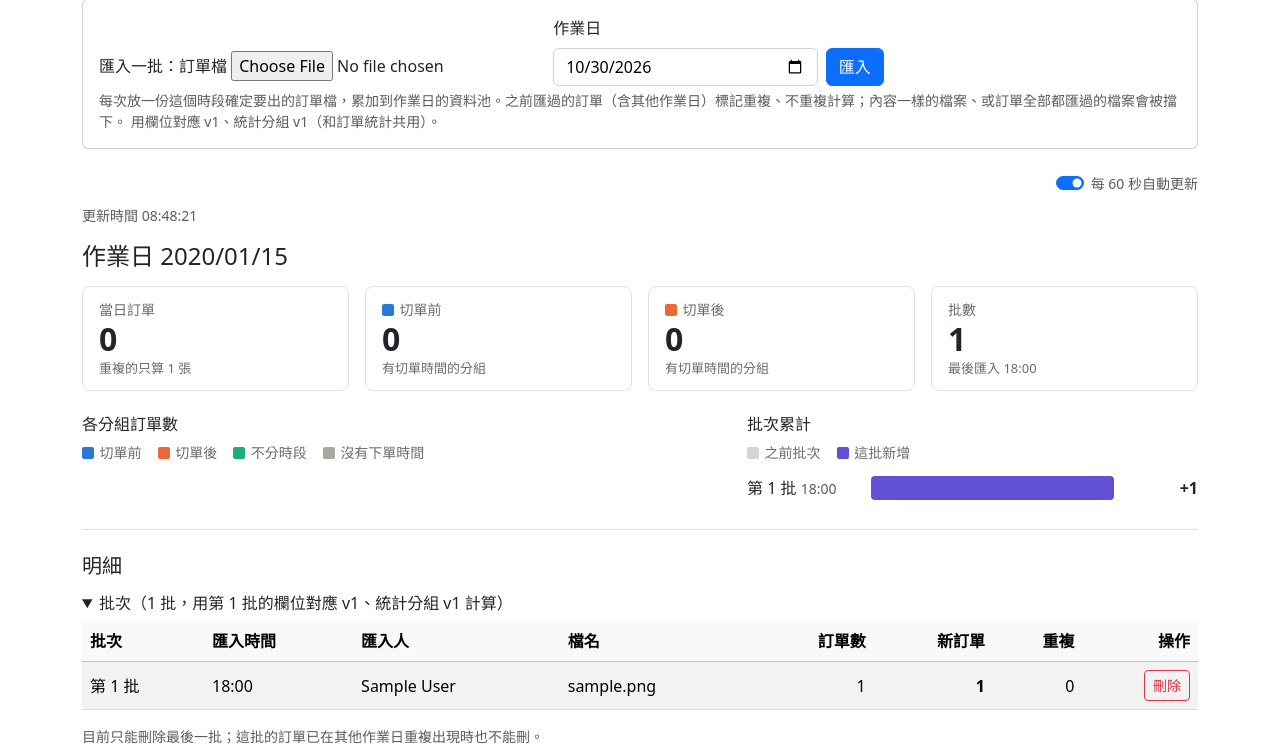
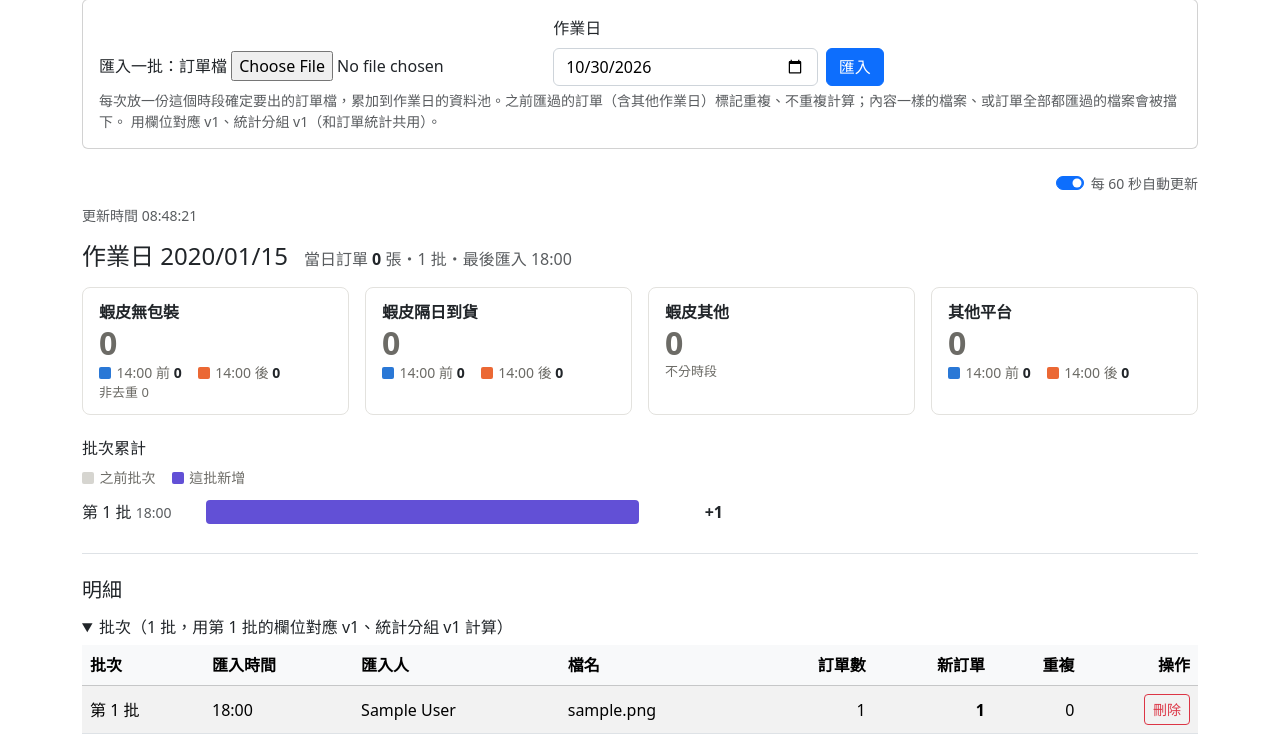
Before and after one commit to shenchien0507/warehouse_system, a Django app: page /daily/ in a window 1280 px wide. Shown: the part 139-884 px from the top of the page. Run offline with Django 5.2, Linux system fonts and the light colour scheme; a user stored in the database is signed in; data comes from the database, SQL or seed files in the repository; tables that the repository leaves empty hold one stand-in row (values such as "Sample post").

Commit message:
當日統計 dashboard：主要數字卡改成每個分組一張（總數、切單前／後、非去重）
- 取代原本的總覽數字卡和各分組長條圖；當日訂單、批數、最後匯入時間移到標題旁
- 沒有訂單的分組也顯示卡片（0），未分組有訂單時另外列一張

Co-Authored-By: Claude Opus 5.5 <noreply@anthropic.com>
Claude-Session: https://claude.ai/code/session_0174etqGEQgQqJsD3YrYsN5E

```diff
--- a/apps/daily/static/daily/dashboard.css
+++ b/apps/daily/static/daily/dashboard.css
@@ -9,9 +9,14 @@
   --text-muted: #6c6b66;
 }
 .daily-board .stat-tile { border: 1px solid #e3e2de; border-radius: .5rem; padding: .75rem 1rem; height: 100%; background: #fff; }
-.daily-board .stat-label { font-size: .875rem; color: var(--text-muted); }
 .daily-board .stat-value { font-size: 2rem; font-weight: 600; line-height: 1.2; font-variant-numeric: tabular-nums; }
 .daily-board .stat-sub { font-size: .8125rem; color: var(--text-muted); }
+.daily-board .stat-label { font-size: 1rem; font-weight: 600; color: inherit; }
+.daily-board .stat-split { display: flex; flex-wrap: wrap; gap: .25rem 1rem; font-size: .875rem; color: var(--text-muted); }
+.daily-board .stat-split strong { color: var(--bs-body-color); font-variant-numeric: tabular-nums; }
+.daily-board .stat-tile.is-empty .stat-value { color: var(--text-muted); }
+.daily-board .stat-tile.is-ungrouped { border-color: #f0c36d; background: #fffaf0; }
+.daily-board .bar-track.bar-thin { height: .5rem; }
 
 .daily-board .bar-row { display: grid; grid-template-columns: 7rem 1fr 4.5rem; align-items: center; gap: .75rem; padding: .3rem 0; }
 .daily-board .bar-name { overflow: hidden; text-overflow: ellipsis; white-space: nowrap; }
--- a/apps/daily/stats.py
+++ b/apps/daily/stats.py
@@ -4,7 +4,7 @@
 
 from dataclasses import dataclass
 
-from apps.orders.stats import LINE_VALUES, NO_TIME, UNGROUPED, summarize, version_groups
+from apps.orders.stats import LINE_VALUES, NO_TIME, summarize, version_groups
 
 from .models import DailyBatch, DailyLine
 
@@ -43,32 +43,31 @@ def duplicates(work_date):
     ]
 
 
-SEGMENTS = [("before", "切單前"), ("after", "切單後"), ("all_day", "不分時段"), ("no_time", "沒有下單時間")]
+@dataclass
+class GroupCard:
+    """dashboard 上一個分組的數字卡。"""
 
+    name: str
+    counts: dict  # 區段 key（before、after、all_day、no_time）→ 訂單數（去重）
+    total: int = 0
+    rows: int = 0  # 非去重（分組勾選「另外列出非去重」才顯示）
+    show_rows: bool = False
+    cutoff: str = ""  # 切單時間文字，例如 14:00；沒切時間空白
 
-@dataclass
-class GroupBar:
-    name: str
-    counts: dict  # 區段 key → 訂單數（去重）
-    total: int = 0
-
-    def segments(self, scale):
-        """[(key, 名稱, 數字, 寬度%)]，只列有數字的區段；scale 是最長那條的總數。"""
-        return [(key, label, self.counts[key], self.counts[key] * 100 / scale) for key, label in SEGMENTS if self.counts.get(key)]
+    @property
+    def split(self):
+        """[(key, 名稱, 數字, 寬度%)]：卡片上切單前／後的小長條，沒切時間的分組不畫。"""
+        if not self.cutoff or not self.total:
+            return []
+        parts = [("before", f"{self.cutoff} 前"), ("after", f"{self.cutoff} 後"), ("no_time", "沒有下單時間")]
+        return [(key, label, self.counts[key], self.counts[key] * 100 / self.total) for key, label in parts if self.counts.get(key)]
 
 
 @dataclass
 class Dashboard:
     total: int  # 當日訂單數（去重）
-    before: int
-    after: int
-    groups: list  # GroupBar，依分組順序，未分組最後
+    groups: list  # GroupCard，依分組順序（沒有訂單的分組也列），未分組有訂單才列在最後
     batches: list  # [(批次, 之前累計, 這批新的, 之前累計寬度%, 這批寬度%)]
-    max_group: int = 1
-
-    @property
-    def group_rows(self):
-        return [(bar, bar.segments(self.max_group)) for bar in self.groups]
 
 
 def segment_key(period):
@@ -80,27 +79,21 @@ def segment_key(period):
 
 
 def dashboard(batches, summary, stat_groups):
-    """當日累計的數字整理成 dashboard：上排數字、各分組長條（切單前／後）、批次累計。"""
-    bars = {}
+    """當日累計的數字整理成 dashboard：每個分組一張數字卡（切單前／後）、批次累計。"""
+    cards = {
+        g.name: GroupCard(g.name, {}, show_rows=g.show_rows, cutoff=g.cutoff.strftime("%H:%M") if g.cutoff else "")
+        for g in stat_groups
+    }
     for row in summary.groups:  # 主表：每張訂單只在一列，同分組各列相加就是分組總數
-        bar = bars.setdefault(row.name, GroupBar(row.name, {}))
+        card = cards.setdefault(row.name, GroupCard(row.name, {}))
         key = segment_key(row.period)
-        bar.counts[key] = bar.counts.get(key, 0) + row.count.distinct
-        bar.total += row.count.distinct
-    groups = list(bars.values())
-    order = {g.name: i for i, g in enumerate(stat_groups)}
-    groups.sort(key=lambda b: (b.name == UNGROUPED, order.get(b.name, len(order))))
+        card.counts[key] = card.counts.get(key, 0) + row.count.distinct
+        card.total += row.count.distinct
+        card.rows += row.count.rows
     total = sum(b.new_order_count for b in batches)
     rows, running = [], 0
     for batch in batches:
         scale = total or 1
         rows.append((batch, running, batch.new_order_count, running * 100 / scale, batch.new_order_count * 100 / scale))
         running += batch.new_order_count
-    return Dashboard(
-        total=summary.total,
-        before=sum(b.counts.get("before", 0) for b in groups),
-        after=sum(b.counts.get("after", 0) for b in groups),
-        groups=groups,
-        batches=rows,
-        max_group=max((b.total for b in groups), default=0) or 1,
-    )
+    return Dashboard(total=summary.total, groups=list(cards.values()), batches=rows)
--- a/apps/daily/templates/daily/_dashboard.html
+++ b/apps/daily/templates/daily/_dashboard.html
@@ -3,52 +3,38 @@
 {% if not batches %}
   <div class="alert alert-light border">還沒有匯入過，上面選檔案匯入第一批。</div>
 {% else %}
-  <h2 class="h4 mb-3">作業日 {{ work_date|date:"Y/m/d" }}</h2>
+  <div class="d-flex flex-wrap align-items-baseline gap-3 mb-3">
+    <h2 class="h4 mb-0">作業日 {{ work_date|date:"Y/m/d" }}</h2>
+    <span class="text-muted">當日訂單 <strong class="text-body">{{ board.total }}</strong> 張・{{ batches|length }} 批・最後匯入 {{ latest.imported_at|date:"H:i" }}</span>
+  </div>
   <div class="row g-3 mb-4">
-    <div class="col-6 col-lg-3"><div class="stat-tile">
-      <div class="stat-label">當日訂單</div>
-      <div class="stat-value">{{ board.total }}</div>
-      <div class="stat-sub">重複的只算 1 張</div>
-    </div></div>
-    <div class="col-6 col-lg-3"><div class="stat-tile">
-      <div class="stat-label"><span class="legend-swatch seg-before"></span>切單前</div>
-      <div class="stat-value">{{ board.before }}</div>
-      <div class="stat-sub">有切單時間的分組</div>
-    </div></div>
-    <div class="col-6 col-lg-3"><div class="stat-tile">
-      <div class="stat-label"><span class="legend-swatch seg-after"></span>切單後</div>
-      <div class="stat-value">{{ board.after }}</div>
-      <div class="stat-sub">有切單時間的分組</div>
-    </div></div>
-    <div class="col-6 col-lg-3"><div class="stat-tile">
-      <div class="stat-label">批數</div>
-      <div class="stat-value">{{ batches|length }}</div>
-      <div class="stat-sub">最後匯入 {{ latest.imported_at|date:"H:i" }}</div>
-    </div></div>
+    {% for card in board.groups %}
+      <div class="col-6 col-md-4 col-xl-3">
+        <div class="stat-tile{% if not card.total %} is-empty{% endif %}{% if card.name == '未分組' %} is-ungrouped{% endif %}">
+          <div class="stat-label">{{ card.name }}</div>
+          <div class="stat-value">{{ card.total }}</div>
+          {% if card.cutoff %}
+            <div class="stat-split">
+              <span><span class="legend-swatch seg-before"></span>{{ card.cutoff }} 前 <strong>{{ card.counts.before|default:0 }}</strong></span>
+              <span><span class="legend-swatch seg-after"></span>{{ card.cutoff }} 後 <strong>{{ card.counts.after|default:0 }}</strong></span>
+            </div>
+            {% if card.split %}
+              <div class="bar-track bar-thin mt-2">
+                {% for key, label, count, width in card.split %}<div class="bar-seg seg-{{ key }}" style="width: {{ width|floatformat:2 }}%" title="{{ card.name }}・{{ label }}：{{ count }} 張"></div>{% endfor %}
+              </div>
+            {% endif %}
+          {% else %}
+            <div class="stat-sub">不分時段</div>
+          {% endif %}
+          {% if card.counts.no_time %}<div class="stat-sub">沒有下單時間 {{ card.counts.no_time }}</div>{% endif %}
+          {% if card.show_rows %}<div class="stat-sub">非去重 {{ card.rows }}</div>{% endif %}
+        </div>
+      </div>
+    {% endfor %}
   </div>
 
   <div class="row g-4 mb-4">
     <div class="col-lg-7">
-      <h3 class="h6 mb-2">各分組訂單數</h3>
-      <div class="legend mb-2">
-        <span><span class="legend-swatch seg-before"></span>切單前</span>
-        <span><span class="legend-swatch seg-after"></span>切單後</span>
-        <span><span class="legend-swatch seg-all_day"></span>不分時段</span>
-        <span><span class="legend-swatch seg-no_time"></span>沒有下單時間</span>
-      </div>
-      {% for bar, segments in board.group_rows %}
-        <div class="bar-row">
-          <div class="bar-name" title="{{ bar.name }}">{{ bar.name }}</div>
-          <div class="bar-track">
-            {% for key, label, count, width in segments %}
-              <div class="bar-seg seg-{{ key }}" style="width: {{ width|floatformat:2 }}%" title="{{ bar.name }}・{{ label }}：{{ count }} 張"></div>
-            {% endfor %}
-          </div>
-          <div class="bar-total">{{ bar.total }}</div>
-        </div>
-      {% endfor %}
-    </div>
-    <div class="col-lg-5">
       <h3 class="h6 mb-2">批次累計</h3>
       <div class="legend mb-2">
         <span><span class="legend-swatch seg-earlier"></span>之前批次</span>
```
Also changed, not shown: apps/daily/tests.py (+9 -3 lines).
